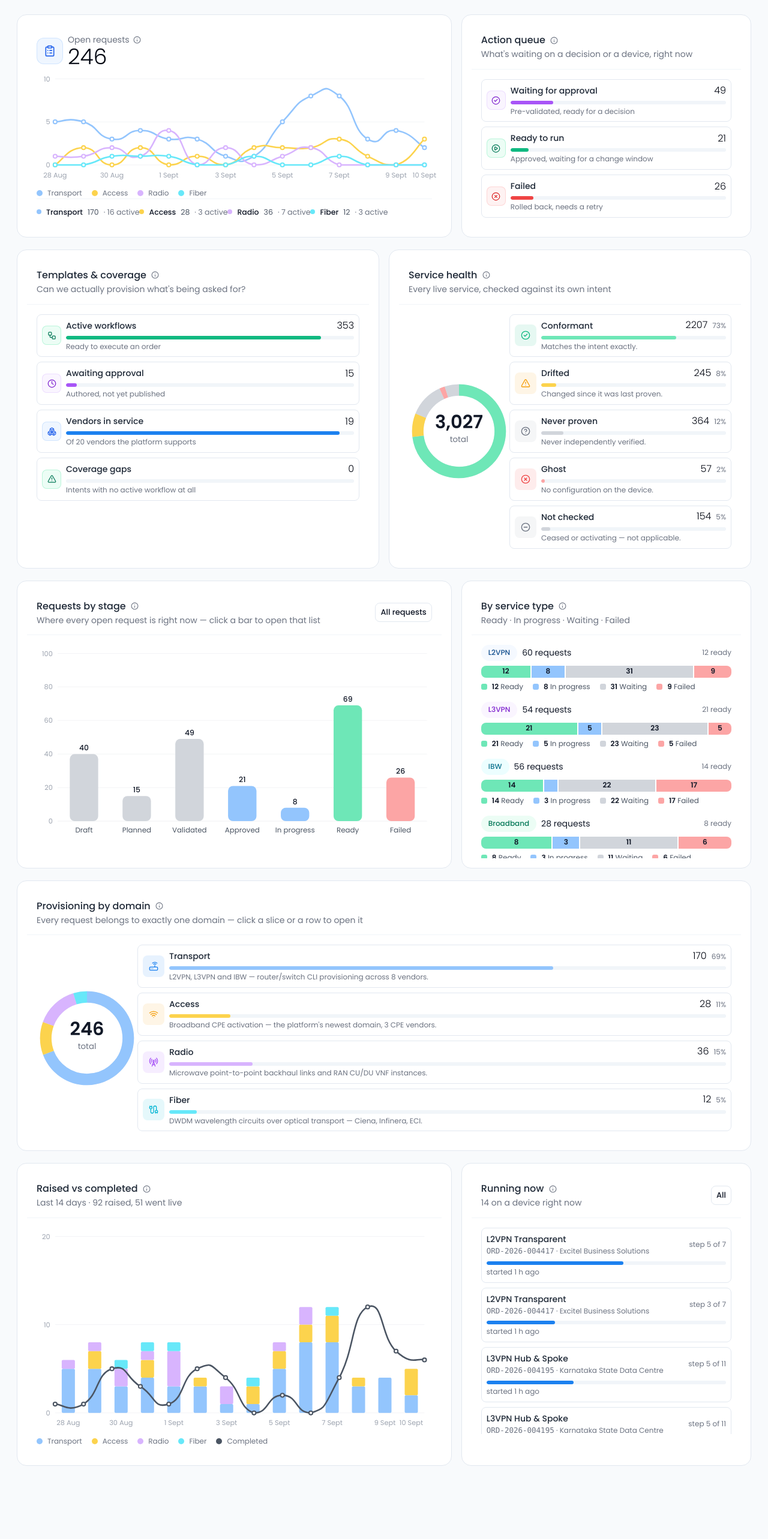
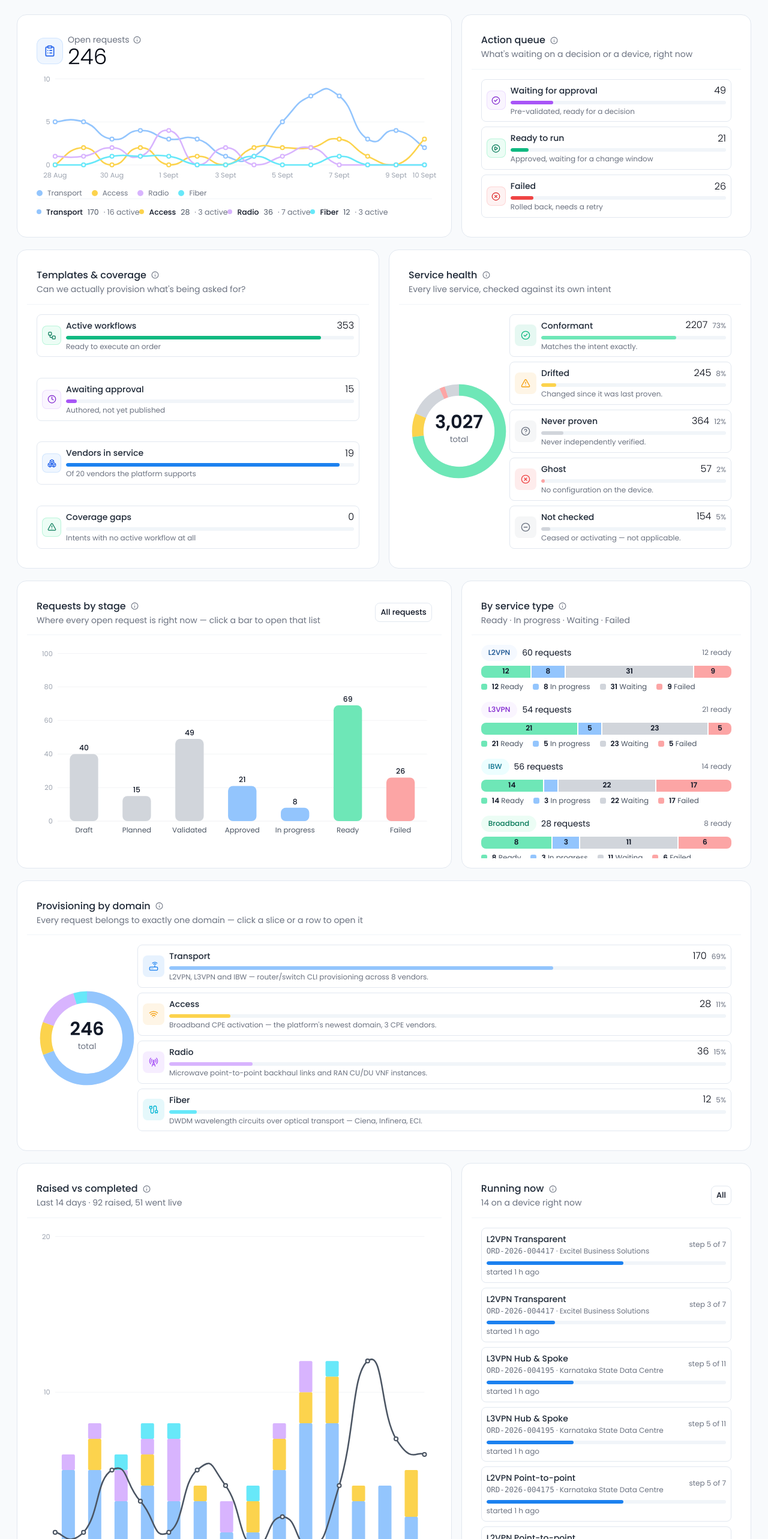
Before and after one commit to jayesh-vision/LCM-Orchestrator, a React (Vite) app: page / in a window 1280 px wide. Shown: the top 2566 px of the page at 60% size. Before the commit the page ends 2492 px from the top, so only its background shows below. Built offline with nearby package versions, Linux system fonts and the light colour scheme.

Commit message:
remove "white space at the bottom" in dashboard

```diff
--- a/src/pages/Dashboard.tsx
+++ b/src/pages/Dashboard.tsx
@@ -240,7 +240,7 @@ export default function Dashboard() {
         <Card className="vw-flex vw-flex-col">
           <CardHead title="Templates & coverage" sub="Can we actually provision what's being asked for?"
             info="Workflow templates are the executable recipes — CLI or VNF-lifecycle commands — bound to one category, vendor and model. An order can only run once an Active template exists for its intent, on its vendor. Click a row to open Workflows filtered to it." />
-          <CardBody className="vw-flex vw-flex-col vw-gap-sm flex-1">
+          <CardBody className="vw-flex vw-flex-col vw-gap-sm vw-justify-between flex-1">
             {templateRows.map((k) => (
               <StatRow key={k.label} label={k.label} icon={k.icon} value={k.value} tone={k.tone}
                 progress={k.progress} note={k.sub} onClick={() => nav(k.go)} drillLabel={`${k.label}. Open Workflows`} />
@@ -421,7 +421,7 @@ export default function Dashboard() {
           <CardHead title="Running now" sub={running.length ? `${running.length} on a device right now` : 'Nothing on a device'}
             info="Orders whose workflow is executing on a device at this moment, with live task progress. Click one to open its execution detail."
             right={running.length > 0 && <Button size="sm" onClick={() => nav('/execution?state=In progress')}>All</Button>} />
-          <CardBody className="vw-flex vw-flex-col vw-gap-sm flex-1 min-h-0 max-h-[360px] overflow-y-auto">
+          <CardBody className="vw-flex vw-flex-col vw-gap-sm flex-1 min-h-0 overflow-y-auto">
             {running.length === 0 && (
               <div className="py-6 text-center">
                 <p className="vw-card-description mb-3">No configuration is being pushed right now.</p>
```
